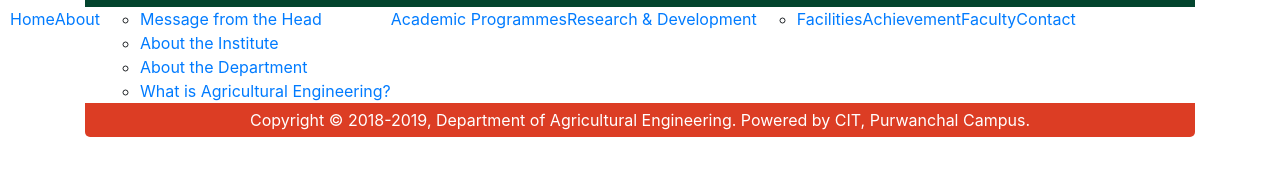
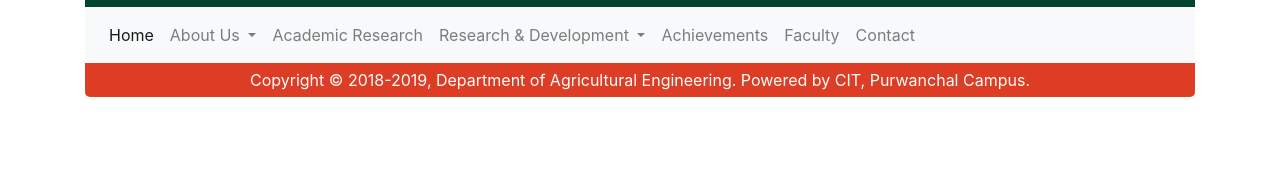
Before and after one commit to aatiz/DAE-Website, a plain HTML site: page index.html in a window 1280 px wide. Shown: the part 154-330 px from the top of the page. Drawn offline with nearby package versions, Linux system fonts and the light colour scheme.

Commit message:
nav complete

```diff
--- a/index.html
+++ b/index.html
@@ -39,7 +39,51 @@
 <div class="container">
 	<div class="row">
 		<div class="col-lg-12">
+			<nav class="navbar navbar-expand-lg navbar-light bg-light">
 
+				<button class="navbar-toggler" type="button" data-toggle="collapse" data-target="#navbarSupportedContent" aria-controls="navbarSupportedContent" aria-expanded="false" aria-label="Toggle navigation">
+				  <span class="navbar-toggler-icon"></span>
+				</button>
+
+				<div class="collapse navbar-collapse" id="navbarSupportedContent">
+				  <ul class="navbar-nav mr-auto">
+					<li class="nav-item active">
+					  <a class="nav-link" href="#">Home <span class="sr-only">(current)</span></a>
+					</li>
+					<li class="nav-item dropdown">
+					  <a class="nav-link dropdown-toggle" href="#" id="navbarDropdown" role="button" data-toggle="dropdown" aria-haspopup="true" aria-expanded="false">
+						About Us
+					  </a>
+					  <div class="dropdown-menu" aria-labelledby="navbarDropdown">
+						<a class="dropdown-item" href="#">Message from the Head</a>
+						<a class="dropdown-item" href="#">About the Institute</a>
+						<a class="dropdown-item" href="#">About the Department</a>
+						<a class="dropdown-item" href="#">What is Agricultural Engineering?</a>
+					  </div>
+					</li>
+					<li class="nav-item">
+					  <a class="nav-link" href="#">Academic Research</a>
+					</li>
+					<li class="nav-item dropdown">
+						<a class="nav-link dropdown-toggle" href="#" id="navbarDropdown" role="button" data-toggle="dropdown" aria-haspopup="true" aria-expanded="false">
+						  Research & Development
+						</a>
+						<div class="dropdown-menu" aria-labelledby="navbarDropdown">
+						  <a class="dropdown-item" href="#">Facilities</a>
+						</div>
+					</li>
+					<li class="nav-item">
+						<a class="nav-link" href="#">Achievements</a>
+					</li>
+					<li class="nav-item">
+						<a class="nav-link" href="#">Faculty</a>
+					</li>
+					<li class="nav-item">
+						<a class="nav-link" href="#">Contact</a>
+					</li>
+				  </ul>
+				</div>
+			  </nav>
 		</div>
 	</div>
 </div>
@@ -50,26 +94,7 @@
 
 
 
-<section>
-	<ul class="nav">
-	<li> <a href="#">Home</a></li>
-	<li> <a href="#">About</a></li>
-		<ul class="nav-sub">
-			<li> <a href="#"> Message from the Head</a></li>
-			<li> <a href="#"> About the Institute</a></li>
-			<li> <a href="#"> About the Department</a></li>
-			<li> <a href="#"> What is Agricultural Engineering?</a></li>
-		</ul>
-	<li> <a href="#">Academic Programmes</a></li>
-	<li> <a href="#">Research & Development</a></li>
-		<ul>
-			<li> <a href="#">Facilities</a></li>
-		</ul>
-	<li> <a href="#">Achievement</a></li>
-	<li> <a href="#">Faculty</a></li>
-	<li> <a href="#">Contact</a></li>
-	</ul>
-</section>
+
 <section class="footer-up">
 
 </section>
```
